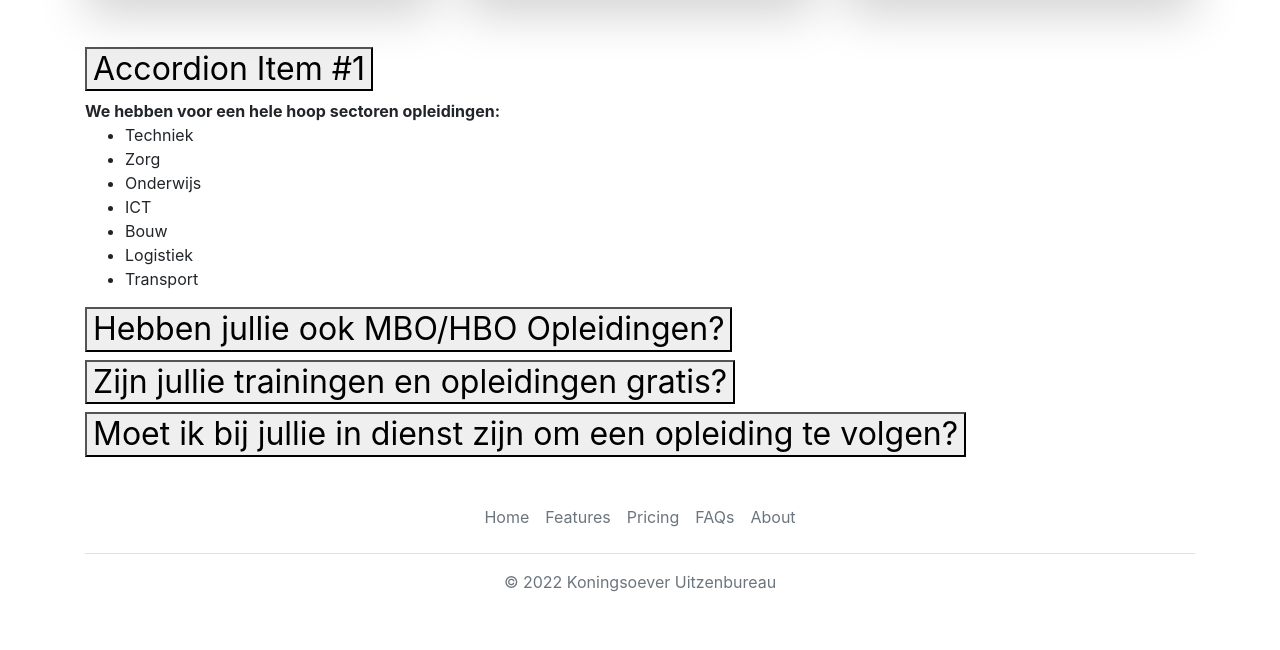
After one commit to zenir83/zenir83, a Flask app: page /opleidingen in a window 1280 px wide. The commit adds this page. Shown: the part 547-1197 px from the top of the page. Run offline with Flask 3, Linux system fonts and the light colour scheme.

Commit message:
New stuff added to the jovian app

```diff
--- a/Python/Jovian App Tutorial/jovian_app/app.py
+++ b/Python/Jovian App Tutorial/jovian_app/app.py
@@ -1,4 +1,4 @@
-from flask import Flask, render_template, jsonify, request
+from flask import Flask, render_template, jsonify, request, url_for
 from database import load_jobs_from_db, load_job_from_db, add_application_to_db
 
 app = Flask(__name__)
@@ -9,6 +9,9 @@ def home():
     jobs = load_jobs_from_db()
     return render_template('home.html', jobs=jobs,
                            company_name = 'Koningsoever')
+@app.route("/opleidingen")
+def opleidingen():
+    return render_template('opleidingen.html')
 
 @app.route("/api/jobs")
 def list_jobs():
--- a/Python/Jovian App Tutorial/jovian_app/templates/application_submitted.html
+++ b/Python/Jovian App Tutorial/jovian_app/templates/application_submitted.html
@@ -33,6 +33,8 @@
       <b>CV URL</b>
       <div class="mb-2">{{application['resume_url']}}</div>
     </div>
-    {% include 'footer.html' %}
+     <!--Footer and bootstrap JS-->
+     <script src="https://cdn.jsdelivr.net/npm/bootstrap@5.3.3/dist/js/bootstrap.bundle.min.js" integrity="sha384-YvpcrYf0tY3lHB60NNkmXc5s9fDVZLESaAA55NDzOxhy9GkcIdslK1eN7N6jIeHz" crossorigin="anonymous"></script>
+     {%include 'footer.html' %}
   </body>
 </html>
--- a/Python/Jovian App Tutorial/jovian_app/templates/home.html
+++ b/Python/Jovian App Tutorial/jovian_app/templates/home.html
@@ -15,7 +15,7 @@
       </div>
       <div class = "col">
         <div class="clearfix">
-          <img src="/static/jud-mackrill-Of_m3hMsoAA-unsplash.jpg" class="col-md-6 float-md-end mb-3 ms-md-3" alt="...">
+          <img src="/static/unsplash-image-1.jpg" class="col-md-6 float-md-end mb-3 ms-md-3" alt="...">
           <h3>Witty subheader!</h3>
           <p>
             A paragraph of placeholder text. We're using it here to show the use of the clearfix class. We're adding quite a few meaningless phrases here to demonstrate how the columns interact here with the floated image.
@@ -111,9 +111,9 @@ Et unde nemo aut rerum alias et officiis consectetur. In ipsum deleniti aut perf
       </div>
     </div>
   </div>
+     <!--Footer and bootstrap JS-->
     <script src="https://cdn.jsdelivr.net/npm/bootstrap@5.3.3/dist/js/bootstrap.bundle.min.js" integrity="sha384-YvpcrYf0tY3lHB60NNkmXc5s9fDVZLESaAA55NDzOxhy9GkcIdslK1eN7N6jIeHz" crossorigin="anonymous"></script>
-
-  {%include 'footer.html' %}
+    {%include 'footer.html' %}
 
   </body>
 </html>
--- a/Python/Jovian App Tutorial/jovian_app/templates/nav.html
+++ b/Python/Jovian App Tutorial/jovian_app/templates/nav.html
@@ -27,7 +27,7 @@
           </a>
         <ul class="dropdown-menu">
           <li><a class="dropdown-item" href="#">Loopbaan ontwikkeling</a></li>
-          <li><a class="dropdown-item" href="#">Opleidingen en trainingen</a></li>
+          <li><a class="dropdown-item" href="{{ url_for('opleidingen') }}">Opleidingen en trainingen</a></li>
           <li><a class="dropdown-item" href="#">Test jezelf</a></li>
           <li><a class="dropdown-item" href="#">Solliciteren</a></li>
         </ul>
--- /dev/null
+++ b/Python/Jovian App Tutorial/jovian_app/templates/opleidingen.html
@@ -0,0 +1,145 @@
+<!DOCTYPE html>
+<html>
+
+<head>
+    <title>opleidingen- Koningsoever Uitzenbureau</title>
+    {% include 'bootstrap.html'%}
+</head>
+
+<body>
+    {% include 'nav.html' %}
+    <div class="container">
+      <h1 class="display-4">In welk vakgebied wil jij aan de slag?</h1>
+        <div class="row row-cols-1 row-cols-lg-3 align-items-stretch g-4 py-5">
+            <div class="col">
+              <div class="card card-cover h-100 overflow-hidden text-bg-dark rounded-4 shadow-lg" style="background-image: url('/static/unsplash-photo-1.jpg');">
+                <div class="d-flex flex-column h-100 p-5 pb-3 text-white text-shadow-1">
+                  <h3 class="pt-5 mt-5 mb-4 display-6 lh-1 fw-bold">Short title, long jacket</h3>
+                  <ul class="d-flex list-unstyled mt-auto">
+                    <li class="me-auto">
+                      <img src="https://github.com/twbs.png" alt="Bootstrap" width="32" height="32" class="rounded-circle border border-white">
+                    </li>
+                    <li class="d-flex align-items-center me-3">
+                      <svg class="bi me-2" width="1em" height="1em"><use xlink:href="#geo-fill"></use></svg>
+                      <small>Earth</small>
+                    </li>
+                    <li class="d-flex align-items-center">
+                      <svg class="bi me-2" width="1em" height="1em"><use xlink:href="#calendar3"></use></svg>
+                      <small>3d</small>
+                    </li>
+                  </ul>
+                </div>
+              </div>
+            </div>
+
+            <div class="col">
+              <div class="card card-cover h-100 overflow-hidden text-bg-dark rounded-4 shadow-lg" style="background-image: url('/static/unsplash-photo-2.jpg');">
+                <div class="d-flex flex-column h-100 p-5 pb-3 text-white text-shadow-1">
+                  <h3 class="pt-5 mt-5 mb-4 display-6 lh-1 fw-bold">Much longer title that wraps to multiple lines</h3>
+                  <ul class="d-flex list-unstyled mt-auto">
+                    <li class="me-auto">
+                      <img src="https://github.com/twbs.png" alt="Bootstrap" width="32" height="32" class="rounded-circle border border-white">
+                    </li>
+                    <li class="d-flex align-items-center me-3">
+                      <svg class="bi me-2" width="1em" height="1em"><use xlink:href="#geo-fill"></use></svg>
+                      <small>Pakistan</small>
+                    </li>
+                    <li class="d-flex align-items-center">
+                      <svg class="bi me-2" width="1em" height="1em"><use xlink:href="#calendar3"></use></svg>
+                      <small>4d</small>
+                    </li>
+                  </ul>
+                </div>
+              </div>
+            </div>
+
+            <div class="col">
+              <div class="card card-cover h-100 overflow-hidden text-bg-dark rounded-4 shadow-lg" style="background-image: url('/static/unsplash-photo-3.jpg');">
+                <div class="d-flex flex-column h-100 p-5 pb-3 text-shadow-1">
+                  <h3 class="pt-5 mt-5 mb-4 display-6 lh-1 fw-bold">Another longer title belongs here</h3>
+                  <ul class="d-flex list-unstyled mt-auto">
+                    <li class="me-auto">
+                      <img src="https://github.com/twbs.png" alt="Bootstrap" width="32" height="32" class="rounded-circle border border-white">
+                    </li>
+                    <li class="d-flex align-items-center me-3">
+                      <svg class="bi me-2" width="1em" height="1em"><use xlink:href="#geo-fill"></use></svg>
+                      <small>California</small>
+                    </li>
+                    <li class="d-flex align-items-center">
+                      <svg class="bi me-2" width="1em" height="1em"><use xlink:href="#calendar3"></use></svg>
+                      <small>5d</small>
+                    </li>
+                  </ul>
+                </div>
+              </div>
+            </div>
+          </div>
+          <div class="accordion" id="accordionExample">
+            <div class="Voor welke vakgebieden hebben jullie trainingen, cursussen en opleidingen?">
+              <h2 class="accordion-header">
+                <button class="accordion-button" type="button" data-bs-toggle="collapse" data-bs-target="#collapseOne" aria-expanded="true" aria-controls="collapseOne">
+                  Accordion Item #1
+                </button>
+              </h2>
+              <div id="collapseOne" class="accordion-collapse collapse show" data-bs-parent="#accordionExample">
+                <div class="accordion-body">
+                  <strong>We hebben voor een hele hoop sectoren opleidingen: </strong>
+                  <ul>
+                    <li>Techniek</li>
+                    <li>Zorg</li>
+                    <li>Onderwijs</li>
+                    <li>ICT</li>
+                    <li>Bouw</li>
+                    <li>Logistiek</li>
+                    <li>Transport</li>
+                  </ul>
+
+                </div>
+              </div>
+            </div>
+            <div class="accordion-item">
+              <h2 class="accordion-header">
+                <button class="accordion-button collapsed" type="button" data-bs-toggle="collapse" data-bs-target="#collapseTwo" aria-expanded="false" aria-controls="collapseTwo">
+                  Hebben jullie ook MBO/HBO Opleidingen?
+                </button>
+              </h2>
+              <div id="collapseTwo" class="accordion-collapse collapse" data-bs-parent="#accordionExample">
+                <div class="accordion-body">
+                  <strong>Jazeker!</strong> Ja, we hebben een aantal bbl opleidingen waarbij je aan het einde van je opleiding een mbo diploma op zak hebt. Dit verschilt per opleiding in welk niveau de mbo opleiding is. Kijk hier welke mbo opleidingen we allemaal hebben.
+                </div>
+              </div>
+            </div>
+            <div class="accordion-item">
+              <h2 class="accordion-header">
+                <button class="accordion-button collapsed" type="button" data-bs-toggle="collapse" data-bs-target="#collapseThree" aria-expanded="false" aria-controls="collapseThree">
+                  Zijn jullie trainingen en opleidingen gratis?
+                </button>
+              </h2>
+              <div id="collapseThree" class="accordion-collapse collapse" data-bs-parent="#accordionExample">
+                <div class="accordion-body">
+                  <strong>Een groot deel wel</strong>, maar niet alle opleidingen zijn gratis. Dit staat per training, opleiding of cursus aangegeven! Wel moet je een randstad-account aanmaken om gebruik te kunnen maken van de trainingen en cursussen. Op deze pagina hebben we al onze online trainingen op een rij gezet.
+                </div>
+              </div>
+            </div>
+            <div class="accordion-item">
+              <h2 class="accordion-header">
+                <button class="accordion-button collapsed" type="button" data-bs-toggle="collapse" data-bs-target="#collapseTwo" aria-expanded="false" aria-controls="collapseTwo">
+                  Moet ik bij jullie in dienst zijn om een opleiding te volgen?
+                </button>
+              </h2>
+              <div id="collapseTwo" class="accordion-collapse collapse" data-bs-parent="#accordionExample">
+                <div class="accordion-body">
+                  <strong>De online trainingen</strong> kan je vaak gratis volgens als je jezelf inschrijft bij Koningsoever. We bieden meer dan 400 online trainingen en opleidingen aan op allerlei gebieden. Van ‘Gewoon goed Nederlands’, ‘BHV basiskennis’ tot ‘Adviserend verkopen’.
+
+                  Voor de opleidingen zit dit anders. In de meeste gevallen moet je werkzaam zijn via Randstad om een opleiding te volgen. Deze volg je namelijk vaak tijdens of naast je werk. Dit bespreek je dan met je contactpersoon bij Randstad.
+                </div>
+              </div>
+            </div>
+          </div>
+    </div>
+
+    <!--Footer and bootstrap JS-->
+    <script src="https://cdn.jsdelivr.net/npm/bootstrap@5.3.3/dist/js/bootstrap.bundle.min.js" integrity="sha384-YvpcrYf0tY3lHB60NNkmXc5s9fDVZLESaAA55NDzOxhy9GkcIdslK1eN7N6jIeHz" crossorigin="anonymous"></script>
+  {%include 'footer.html' %}
+</body>
+</html>
```
Also changed, not shown: Python/Jovian App Tutorial/jovian_app/templates/admin_sign_in.html (added, +38 -0 lines), Python/Jovian App Tutorial/jovian_app/templates/jobpage.html (+5 -2 lines), Python/Jovian App Tutorial/jovian_app/static/unsplash-image-2.jpg (renamed from Python/Jovian App Tutorial/jovian_app/static/magnet-me-315vPGsAFUk-unsplash.jpg), Python/Jovian App Tutorial/jovian_app/templates/features.html (line endings or trailing spaces), 6 other files.
